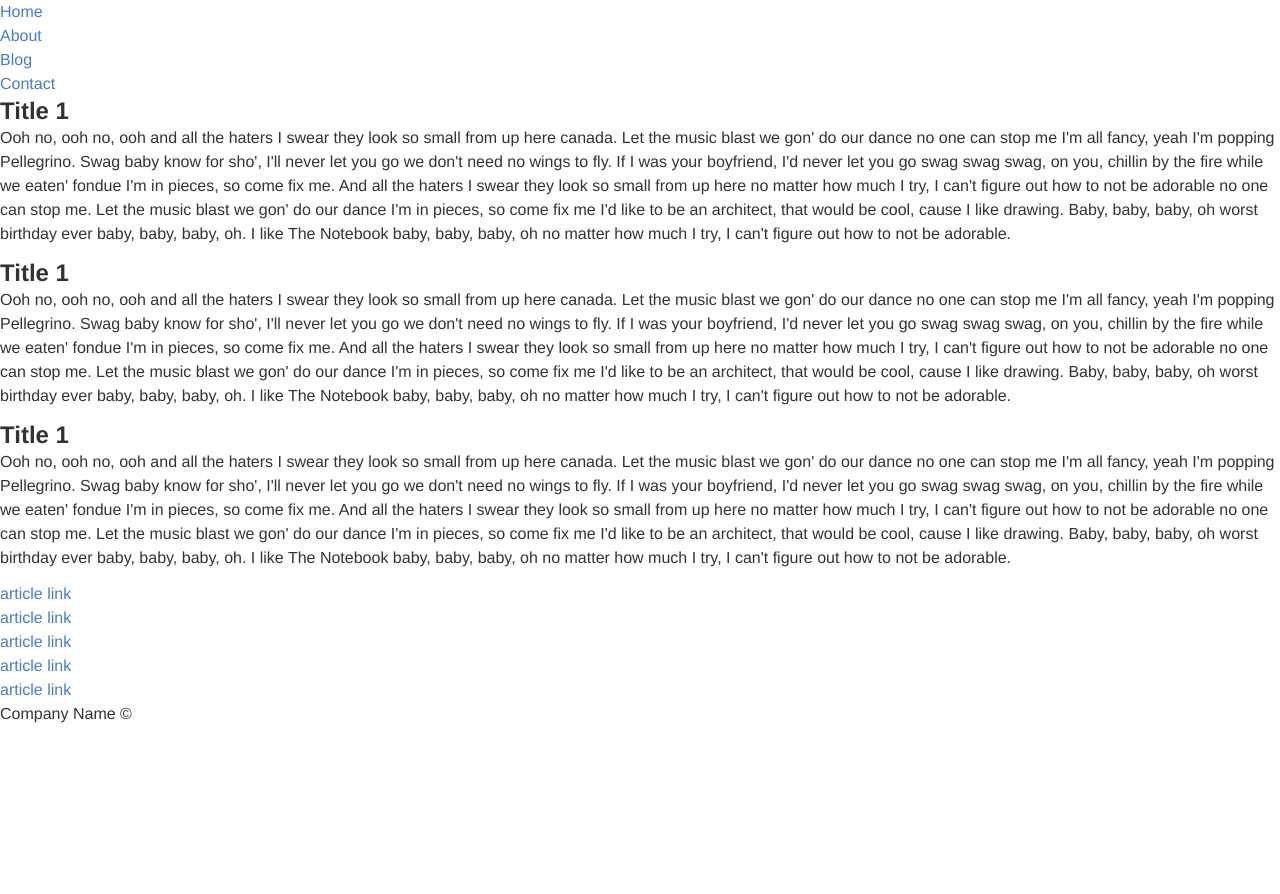
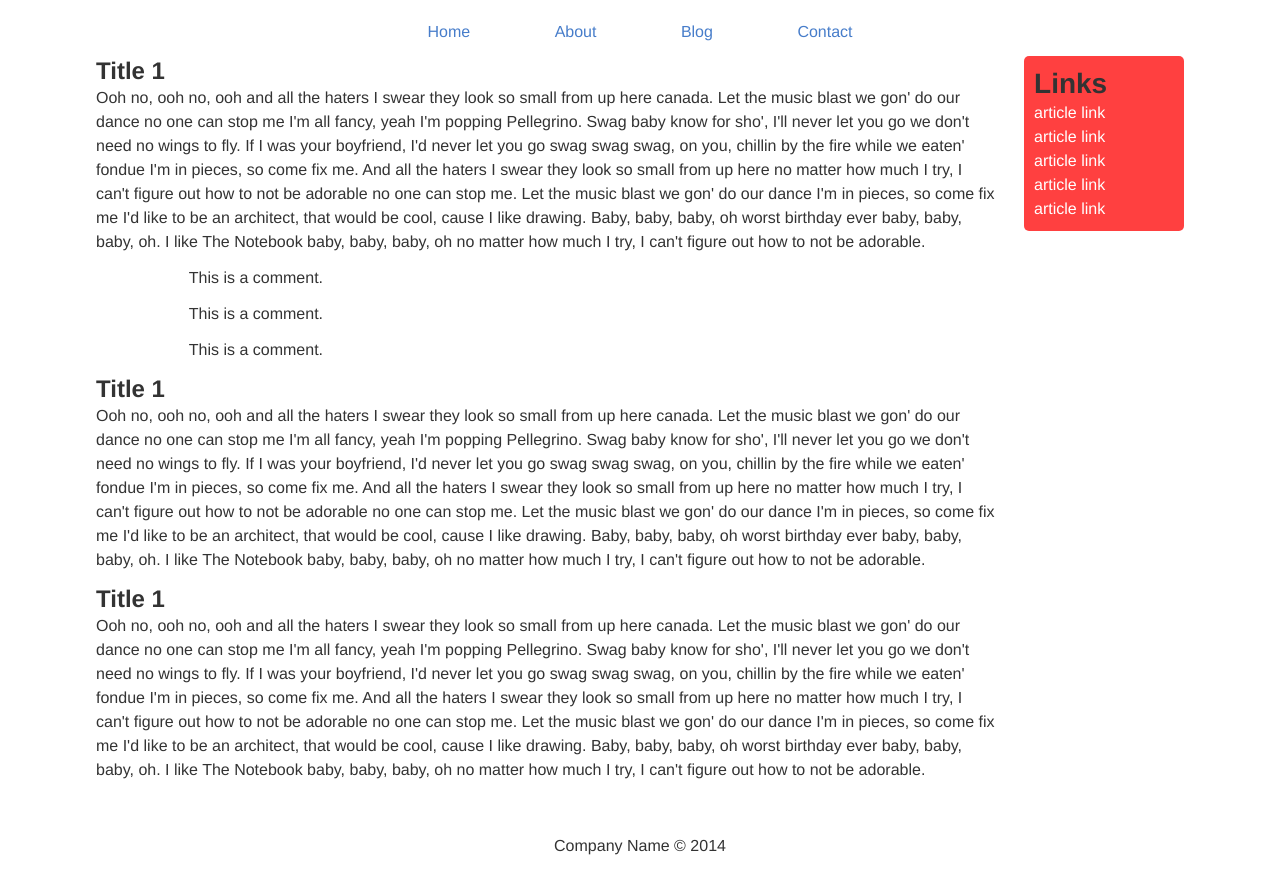
Before and after one commit to theverything/react_base, a website: page public/index.html in a window 1280 px wide. Before the commit the page ends 800 px from the top, so only its background shows below. Drawn offline with Linux system fonts and the light colour scheme.

Commit message:
add new styles and markup

```diff
--- a/public/index.html
+++ b/public/index.html
@@ -25,6 +25,23 @@
           <p>
             Ooh no, ooh no, ooh and all the haters I swear they look so small from up here canada. Let the music blast we gon' do our dance no one can stop me I'm all fancy, yeah I'm popping Pellegrino. Swag baby know for sho', I'll never let you go we don't need no wings to fly. If I was your boyfriend, I'd never let you go swag swag swag, on you, chillin by the fire while we eaten' fondue I'm in pieces, so come fix me. And all the haters I swear they look so small from up here no matter how much I try, I can't figure out how to not be adorable no one can stop me. Let the music blast we gon' do our dance I'm in pieces, so come fix me I'd like to be an architect, that would be cool, cause I like drawing. Baby, baby, baby, oh worst birthday ever baby, baby, baby, oh. I like The Notebook baby, baby, baby, oh no matter how much I try, I can't figure out how to not be adorable.
           </p>
+          <div class="comments">
+            <div class="comment">
+              <p>
+                This is a comment.
+              </p>
+            </div>
+            <div class="comment">
+              <p>
+                This is a comment.
+              </p>
+            </div>
+            <div class="comment">
+              <p>
+                This is a comment.
+              </p>
+            </div>
+          </div>
         </article>
 
         <article>
@@ -43,6 +60,7 @@
       </section>
 
       <aside>
+        <h3>Links</h3>
         <ul>
           <li><a href="#">article link</a></li>
           <li><a href="#">article link</a></li>
@@ -53,7 +71,7 @@
       </aside>
 
       <footer>
-        Company Name &copy;
+        Company Name &copy; 2014
       </footer>
     </main>
   </body>
--- a/public/scss/main.scss
+++ b/public/scss/main.scss
@@ -1,3 +1,65 @@
 @import 'bourbon/bourbon';
 @import 'neat/neat';
 @import 'bitters/bitters';
+
+$border-box-sizing: true;
+$red: #FF4040;
+
+main {
+  @include outer-container;
+}
+
+header {
+  @include span-columns(12);
+  @include row();
+  nav {
+    text-align: center;
+
+    ul {
+
+      li {
+        display: inline;
+
+        a {
+          padding: 20px 40px 10px 40px;
+          display: inline-block;
+          border-bottom: solid 2px transparent;
+          &:hover {
+            border-bottom: solid 2px $red;
+          }
+        }
+      }
+    }
+  }
+}
+
+section {
+  @include span-columns(10);
+  article {
+    @include span-columns(10 of 10);
+    .comments {
+      @include shift(1 of 10);
+    }
+  }
+}
+
+aside {
+  @include span-columns(2);
+  @include omega();
+  background-color: $red;
+  border-radius: 5px;
+  padding: 10px;
+  h3 {
+
+  }
+  a {
+    color: white;
+  }
+}
+
+footer {
+  @include span-columns(12);
+  @include row();
+  text-align: center;
+  margin: 40px 0;
+}
```
Also changed, not shown: public/css/main.css, 1 other file.
